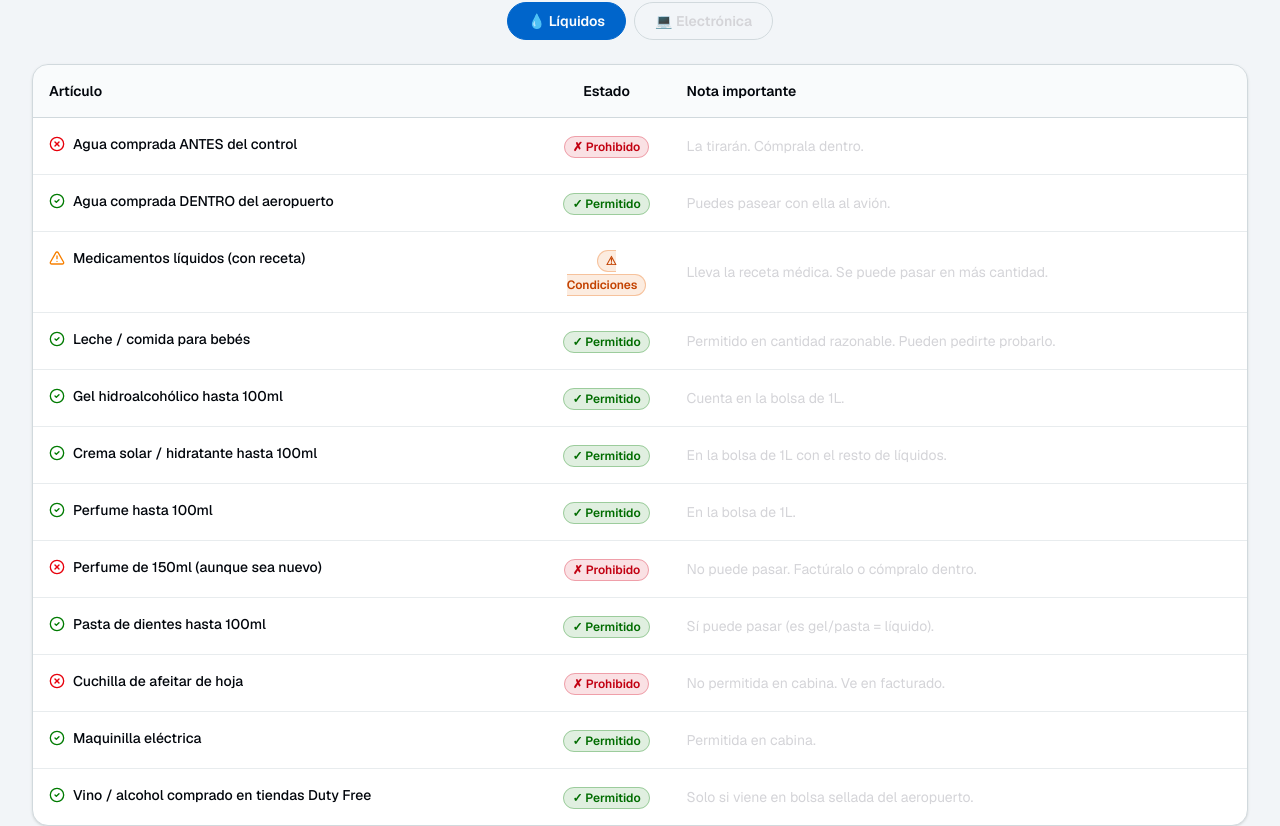
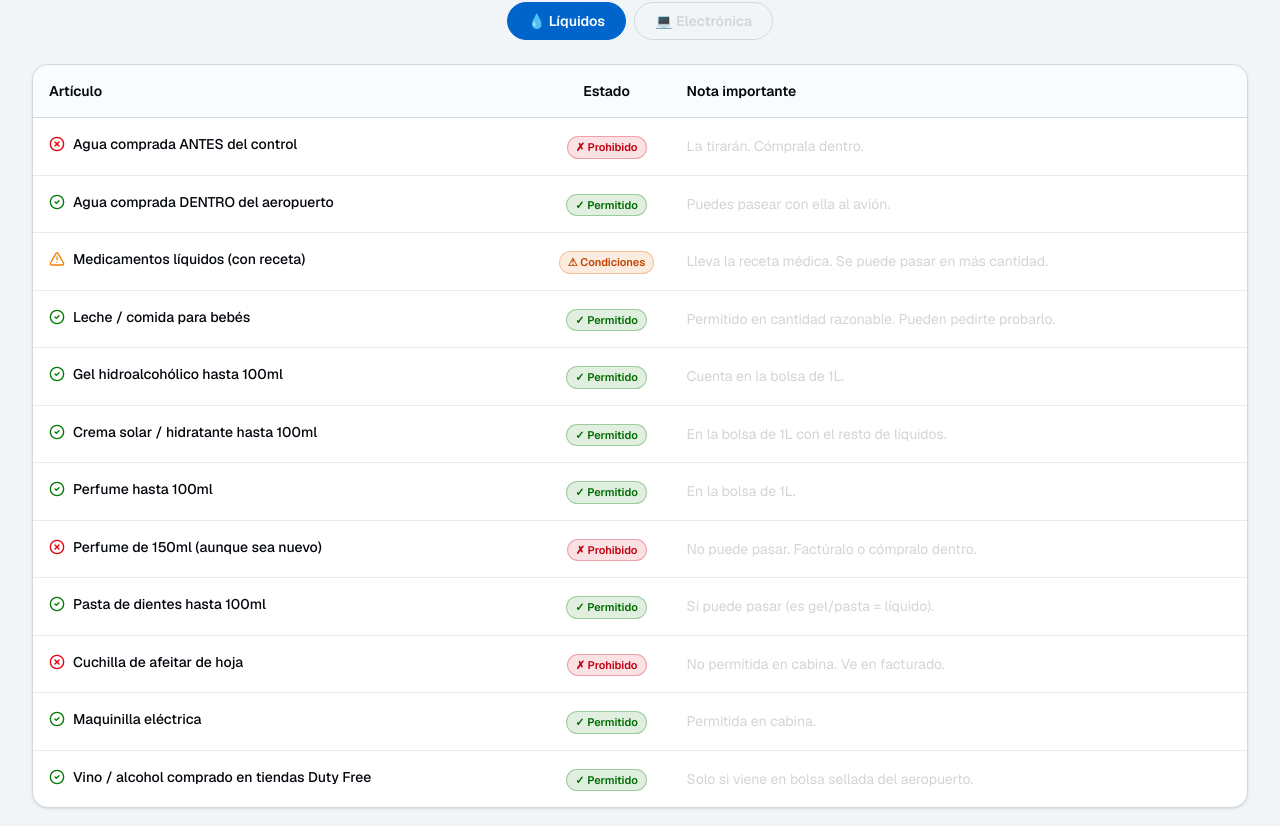
Before and after one commit to bengmz9-hub/aero, a Next.js app: page /aero/ in a window 1280 px wide. Shown: the part 2820-3646 px from the top of the page. Built offline with nearby package versions, Linux system fonts and the light colour scheme.

Commit message:
fix: prevent StatusBadge from wrapping to multiple lines

```diff
--- a/src/components/sections/pricing.tsx
+++ b/src/components/sections/pricing.tsx
@@ -149,7 +149,7 @@ function StatusIcon({ status }: { status: string }) {
 function StatusBadge({ status }: { status: string }) {
   const cls = status === "ok" ? "badge-ok" : status === "danger" ? "badge-danger" : "badge-warn";
   const label = status === "ok" ? "✓ Permitido" : status === "danger" ? "✗ Prohibido" : "⚠ Condiciones";
-  return <span className={`text-xs font-semibold px-2 py-0.5 rounded-full border ${cls}`}>{label}</span>;
+  return <span className={`text-[11px] font-semibold px-2 py-0.5 rounded-full border whitespace-nowrap inline-block ${cls}`}>{label}</span>;
 }
 
 export function Security() {
```
